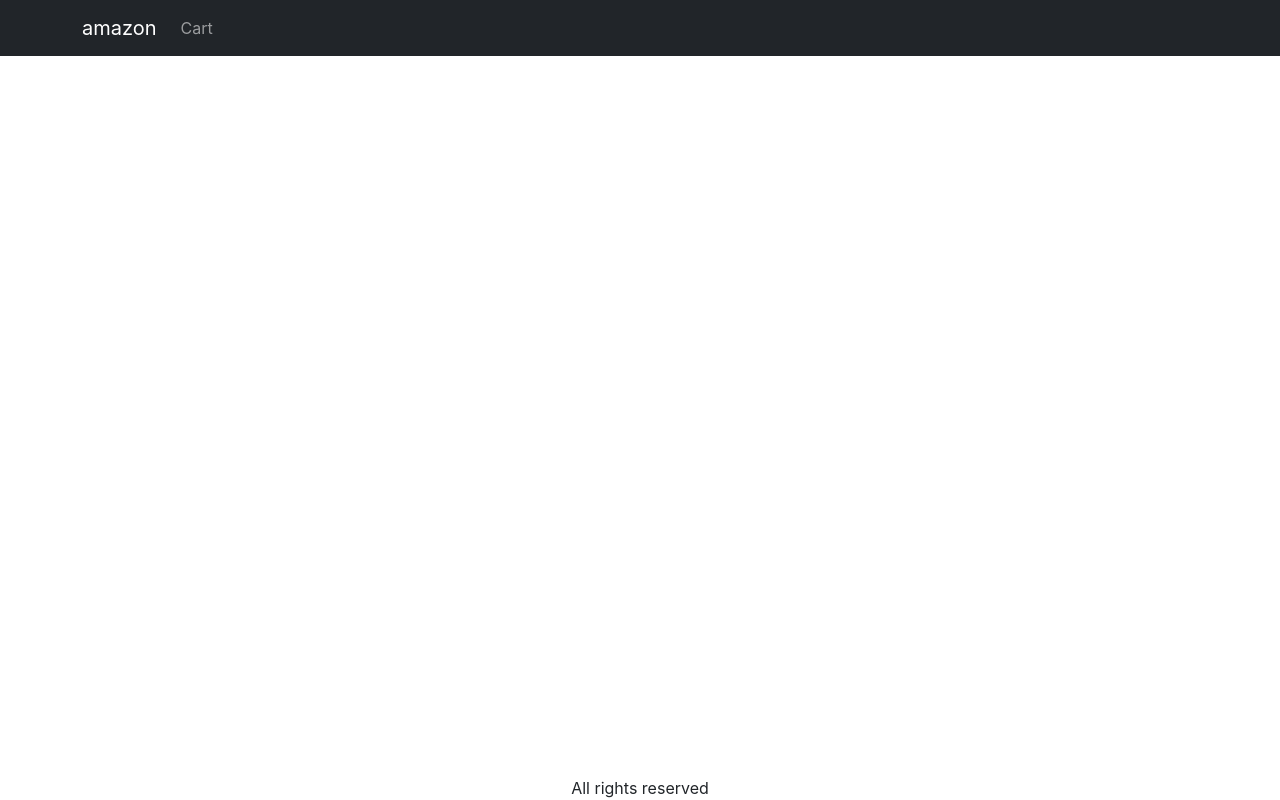
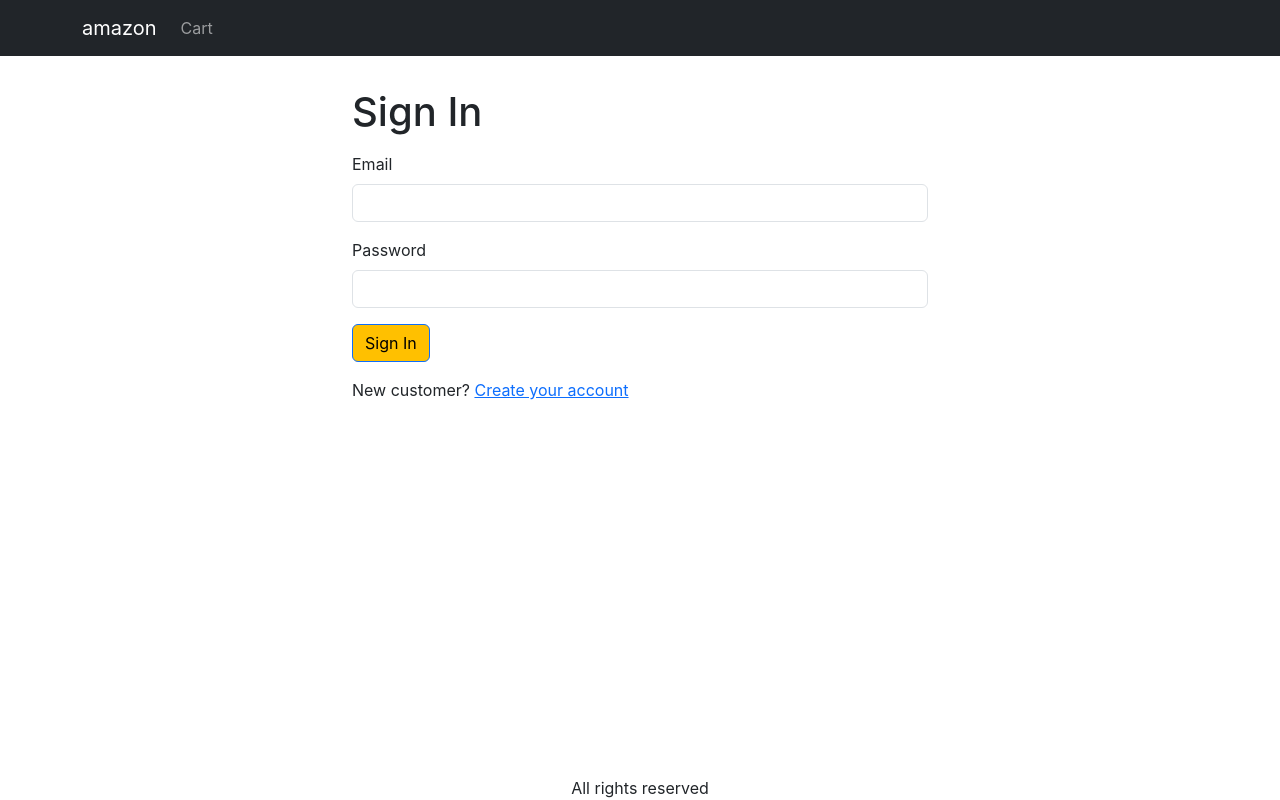
Before and after one commit to lengochai7401/Ecommerce_Nodejs, a React (Create React App) app in the folder amazon/frontend/: page /signin in a window 1280 px wide. Built offline with nearby package versions, Linux system fonts and the light colour scheme.

Commit message:
creat Sign in screen

```diff
--- a/amazon/frontend/src/App.js
+++ b/amazon/frontend/src/App.js
@@ -9,6 +9,7 @@
 import { useContext } from 'react';
 import { Store } from './Store';
 import CartScreen from './screens/CartScreen';
+import SigninScreen from './screens/SigninScreen';
 
 function App() {
   const { state } = useContext(Store);
@@ -42,6 +43,7 @@
               <Route path="/product/:slug" element={<ProductScreen />} />
               <Route path="/" element={<HomeScreen />} />
               <Route path="/cart" element={<CartScreen />} />
+              <Route path="/signin" element={<SigninScreen />} />
             </Routes>
           </Container>
         </main>
--- a/amazon/frontend/src/index.css
+++ b/amazon/frontend/src/index.css
@@ -48,3 +48,6 @@
 .img-thumbnail {
   height: 80px;
 }
+.small-container {
+  max-width: 600px;
+}
--- /dev/null
+++ b/amazon/frontend/src/screens/SigninScreen.js
@@ -0,0 +1,37 @@
+import React from 'react';
+import { Helmet } from 'react-helmet-async';
+import { Link, useLocation } from 'react-router-dom';
+import Button from 'react-bootstrap/Button';
+import Form from 'react-bootstrap/Form';
+import Container from 'react-bootstrap/Container';
+
+export default function SigninScreen() {
+  const { search } = useLocation();
+  const redirectUrl = new URLSearchParams(search).get('redirect');
+  const redirect = redirectUrl ? redirectUrl : '/';
+  return (
+    <Container className="small-container">
+      <Helmet>
+        <title>Sign In</title>
+      </Helmet>
+      <h1 className="my-3">Sign In</h1>
+      <Form>
+        <Form.Group className="mb-3" controlId="email">
+          <Form.Label>Email</Form.Label>
+          <Form.Control type="email" required />
+        </Form.Group>
+        <Form.Group className="mb-3" controlId="password">
+          <Form.Label>Password</Form.Label>
+          <Form.Control type="password" required />
+        </Form.Group>
+        <div className="mb-3">
+          <Button type="submit">Sign In</Button>
+        </div>
+        <div className="mb-3">
+          New customer?{' '}
+          <Link to={`/signup?redirect=${redirect}`}>Create your account</Link>
+        </div>
+      </Form>
+    </Container>
+  );
+}
```
